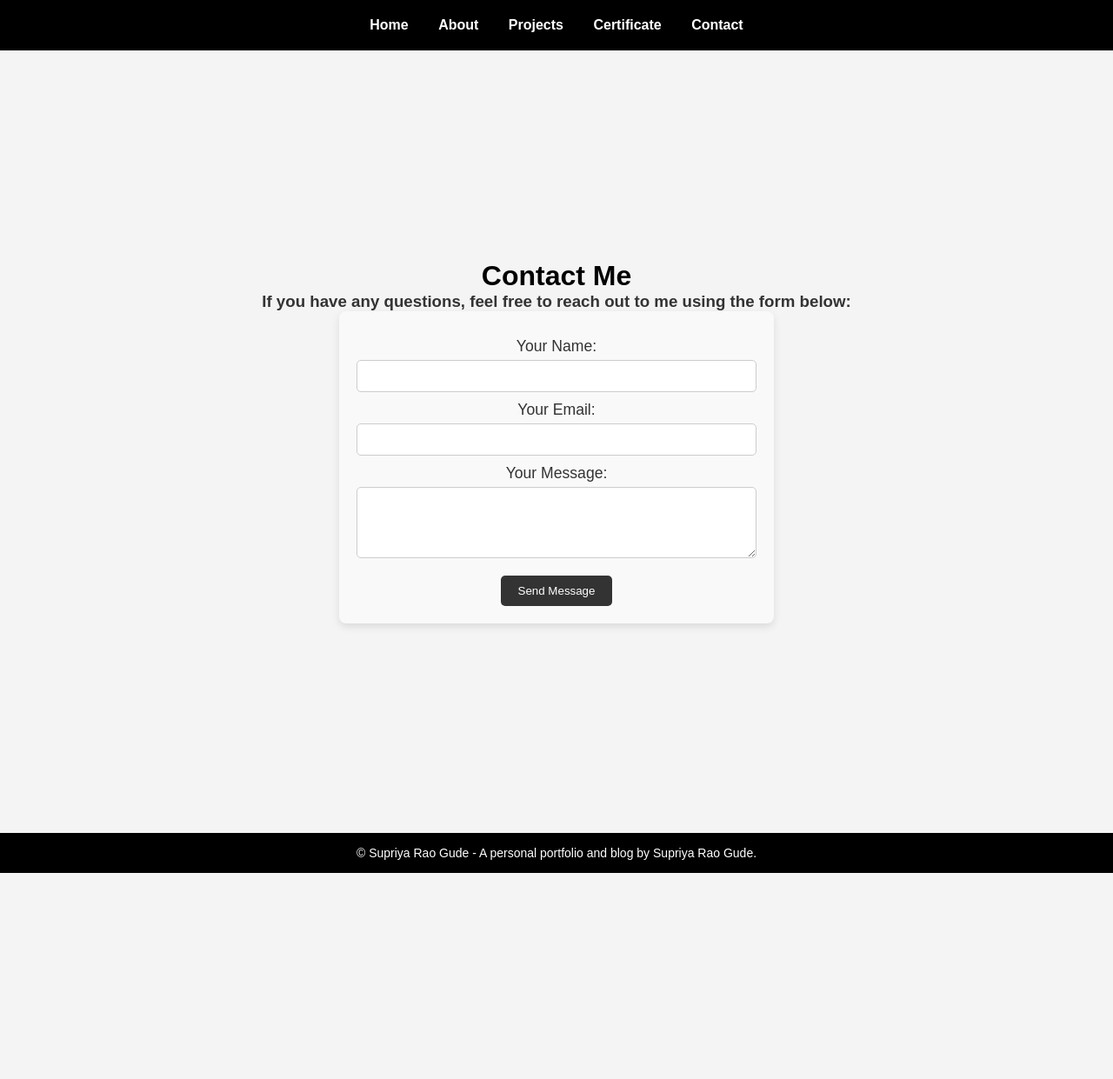
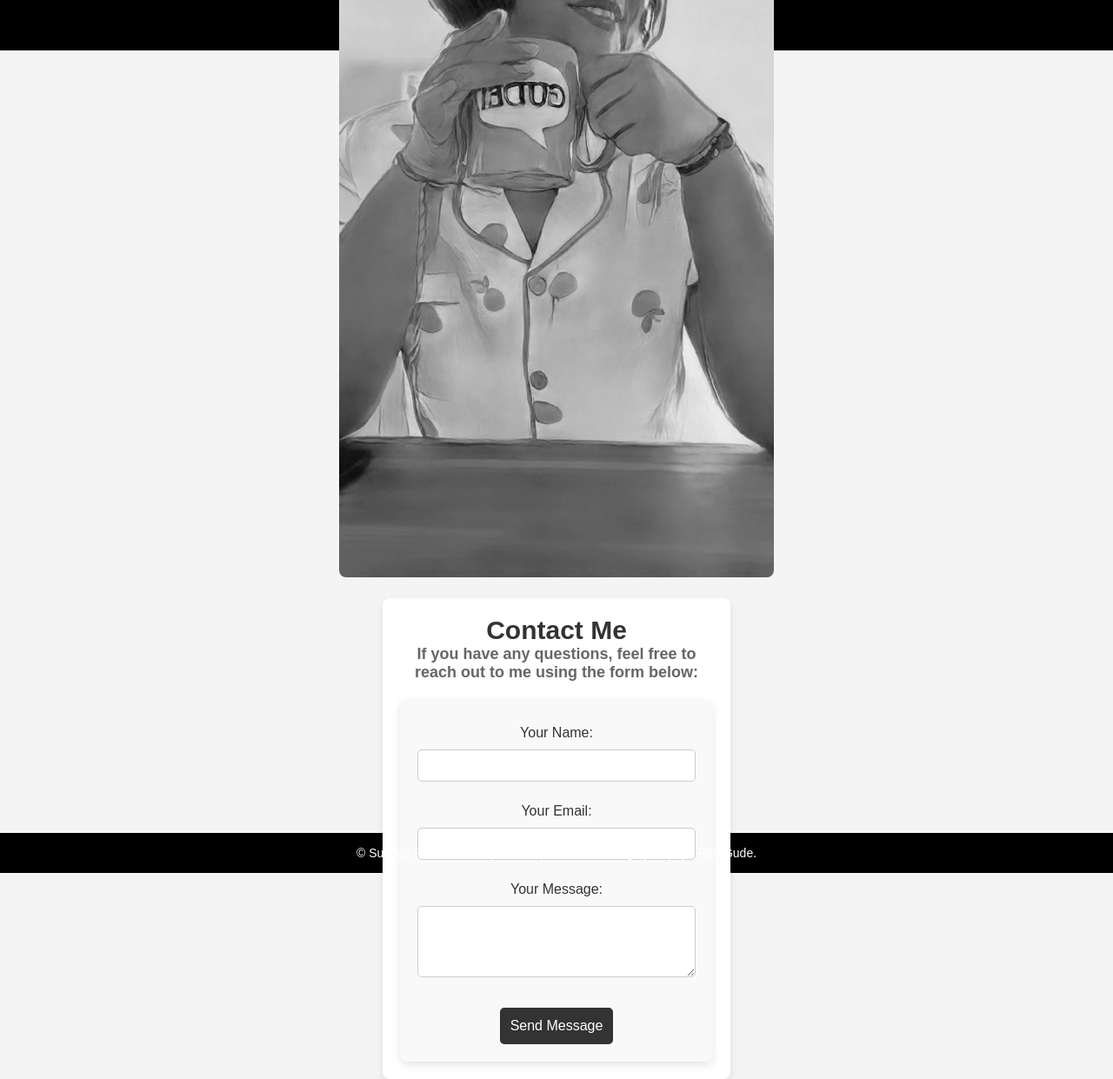
Before and after one commit to raosg10/raosg10.github.io, a Jekyll site: the page built from contact.md, in a window 1280 px wide. Shown: the whole page at 87% size. Built offline with Jekyll 4.4.1, drawn with Linux system fonts in a browser that asks for light colours; before the commit the page ends 1004 px from its top, so only the background shows below that.

Commit message:
contact edit

```diff
--- a/assets/css/styles.css
+++ b/assets/css/styles.css
@@ -280,3 +280,74 @@
   font-size: 0.9rem;
   color: #666;
 }
+
+body {
+  font-family: Arial, sans-serif;
+  margin: 0;
+  padding: 0;
+  background-color: #f4f4f4;
+}
+
+.contact-form-container {
+  display: flex;
+  justify-content: center;
+  align-items: center;
+  padding: 40px;
+  gap: 20px;
+}
+
+.contact-image img {
+  width: 100%;
+  max-width: 500px;
+  border-radius: 8px;
+  object-fit: cover;
+}
+
+.contact-form {
+  background-color: #fff;
+  padding: 20px;
+  border-radius: 8px;
+  box-shadow: 0 4px 8px rgba(0, 0, 0, 0.1);
+  width: 400px;
+}
+
+.contact-form h1 {
+  font-size: 30px;
+  font-weight: bold;
+  color: #333;
+}
+
+.contact-form h3 {
+  font-size: 18px;
+  color: #666;
+  margin-bottom: 20px;
+}
+
+.contact-form label {
+  font-size: 16px;
+  margin-bottom: 5px;
+  color: #333;
+}
+
+.contact-form input,
+.contact-form textarea {
+  width: 100%;
+  padding: 10px;
+  margin-bottom: 15px;
+  border-radius: 5px;
+  border: 1px solid #ccc;
+}
+
+.contact-form button {
+  padding: 12px;
+  background-color: #333;
+  color: white;
+  border: none;
+  border-radius: 5px;
+  cursor: pointer;
+  font-size: 16px;
+}
+
+.contact-form button:hover {
+  background-color: #555;
+}
--- a/contact.md
+++ b/contact.md
@@ -4,20 +4,24 @@
 ---
 
 <div class="contact-form-container">
+  <div class="contact-image">
+    <img src="Images\me.JPEG" alt="">
+  </div>
+  <div class="contact-form">
+    <h1>Contact Me</h1>
+    <h3>If you have any questions, feel free to reach out to me using the form below:</h3>
 
-  <h1>Contact Me</h1>
-  <h3>If you have any questions, feel free to reach out to me using the form below:</h3>
+    <form action="https://formspree.io/f/xbljeala" method="POST">
+      <label for="name">Your Name:</label>
+      <input type="text" id="name" name="name" required>
 
-<form action="https://formspree.io/f/xbljeala" method="POST">
-  <label for="name">Your Name:</label>
-  <input type="text" id="name" name="name" required>
+      <label for="email">Your Email:</label>
+      <input type="email" id="email" name="email" required>
 
-  <label for="email">Your Email:</label>
-  <input type="email" id="email" name="email" required>
+      <label for="message">Your Message:</label>
+      <textarea id="message" name="message" rows="4" required></textarea>
 
-  <label for="message">Your Message:</label>
-  <textarea id="message" name="message" rows="4" required></textarea>
-
-  <button type="submit">Send Message</button>
-</form>
+      <button type="submit">Send Message</button>
+    </form>
+  </div>
 </div>
```
Also changed, not shown: Images/me.JPEG (added).
